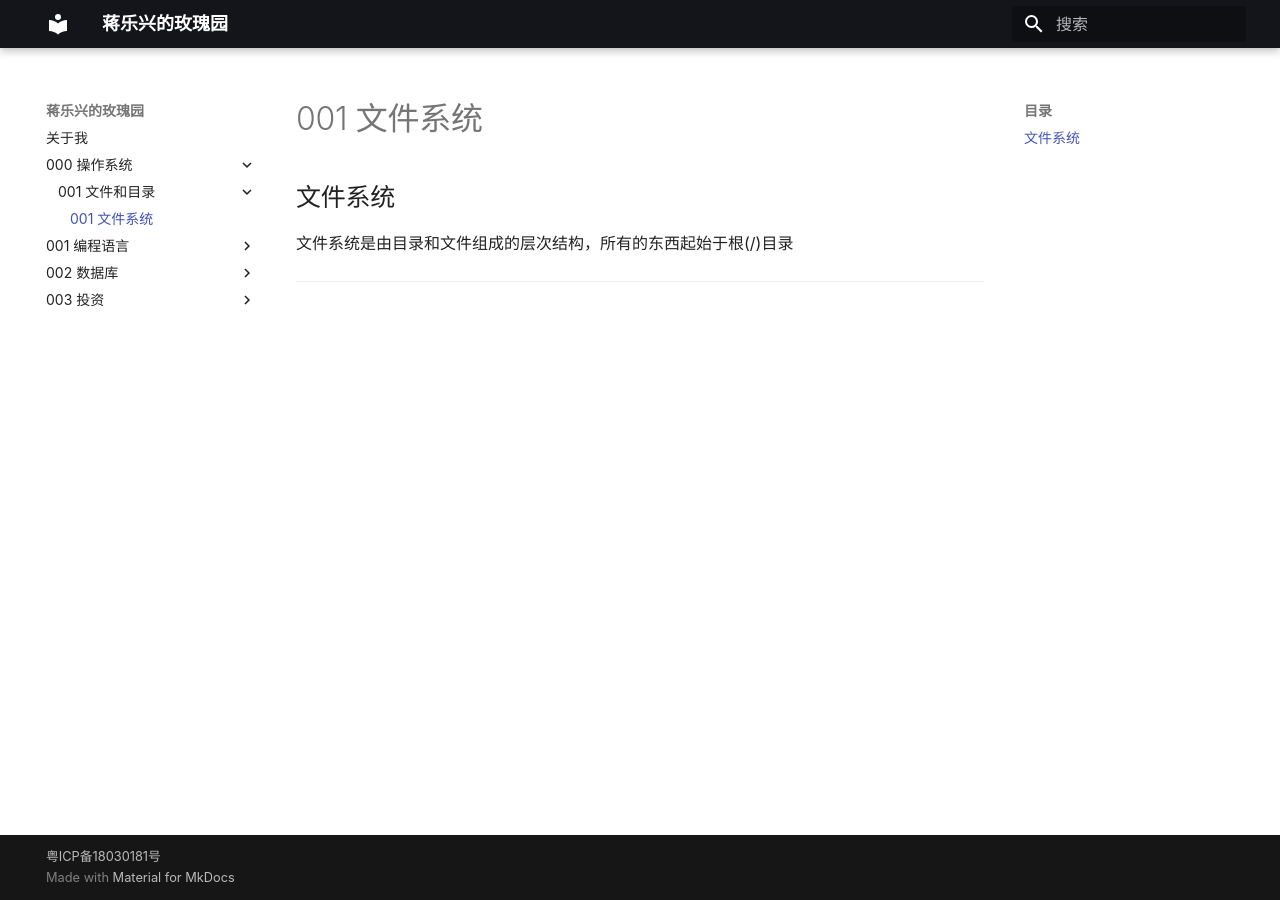
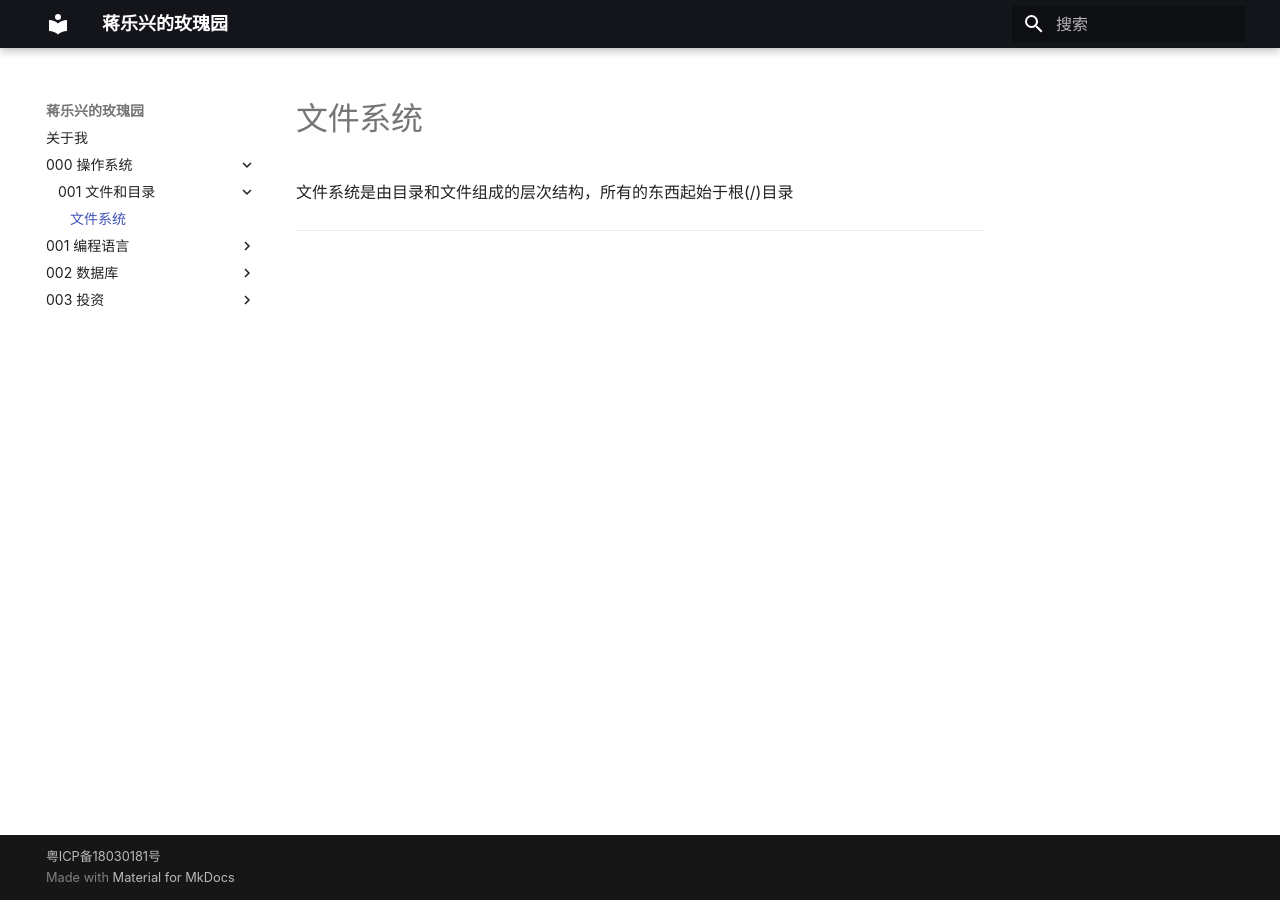
Before and after one commit to Neeky/neekysdoc, an MkDocs documentation site: the page built from docs/000-操作系统/001-文件和目录/001-文件系统.md, in a window 1280 px wide. Built offline with MkDocs 1.6.1 and Material for MkDocs 9.7.7, drawn with Linux system fonts in a browser that asks for light colours; some web fonts are replaced.

Commit message:
改一下标题

```diff
--- a/docs/000-操作系统/001-文件和目录/001-文件系统.md
+++ b/docs/000-操作系统/001-文件和目录/001-文件系统.md
@@ -1,4 +1,4 @@
-## 文件系统
+# 文件系统
 文件系统是由目录和文件组成的层次结构，所有的东西起始于根(/)目录
 
 ---
```
